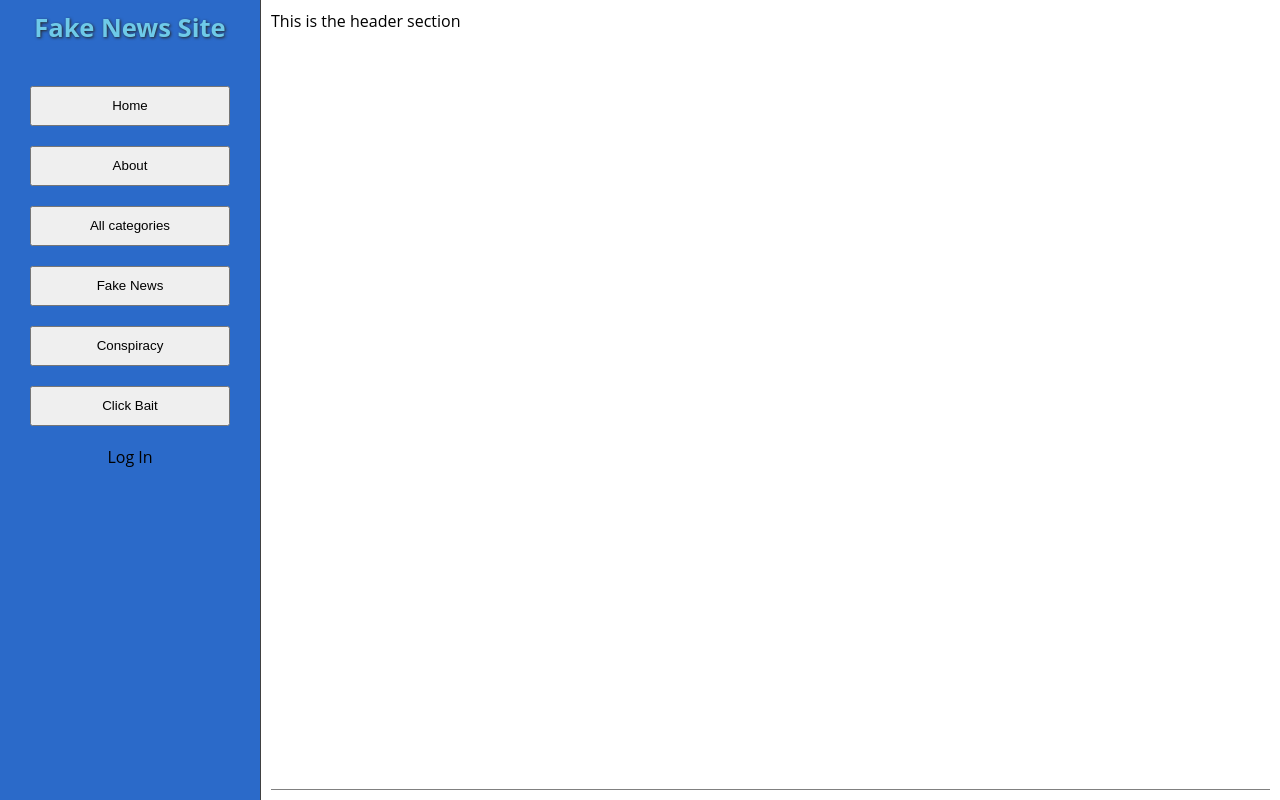
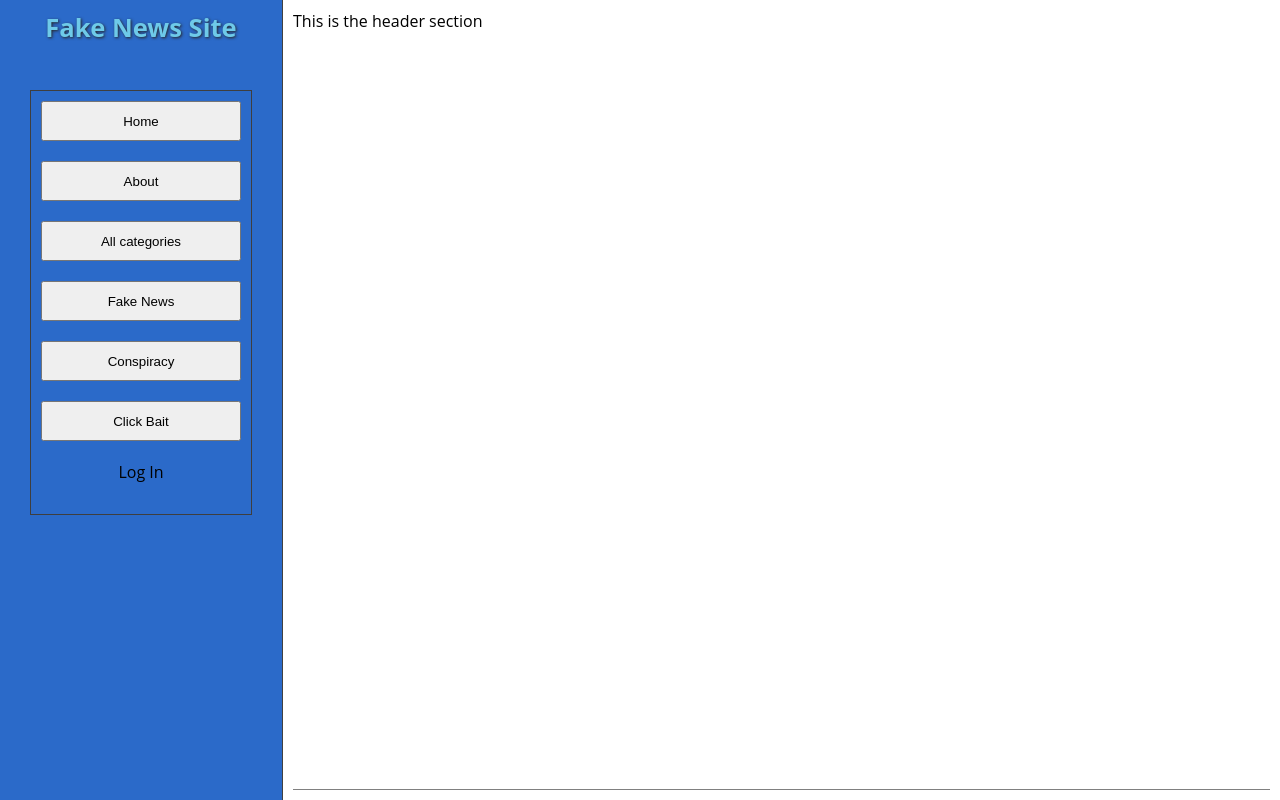
Before and after one commit to JS-goose/fake_news_react, a React (Create React App) app: page / in a window 1280 px wide. Built offline with nearby package versions, Linux system fonts and the light colour scheme; no server answers.

Commit message:
added border and padding to nav UL

```diff
--- a/src/App.css
+++ b/src/App.css
@@ -54,6 +54,8 @@ nav ul {
   align-items: center;
   justify-items: flex-end;
   margin-top: 20%;
+  border: 1px solid rgb(63, 62, 62);
+  padding: 10px;
 }
 
 nav ul li {
```
